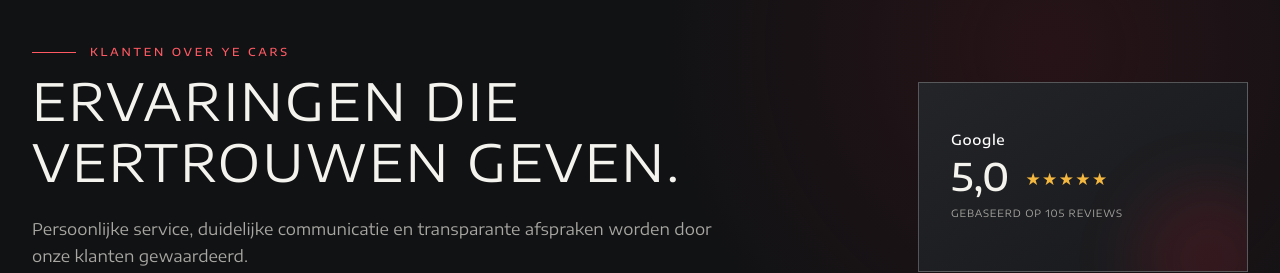
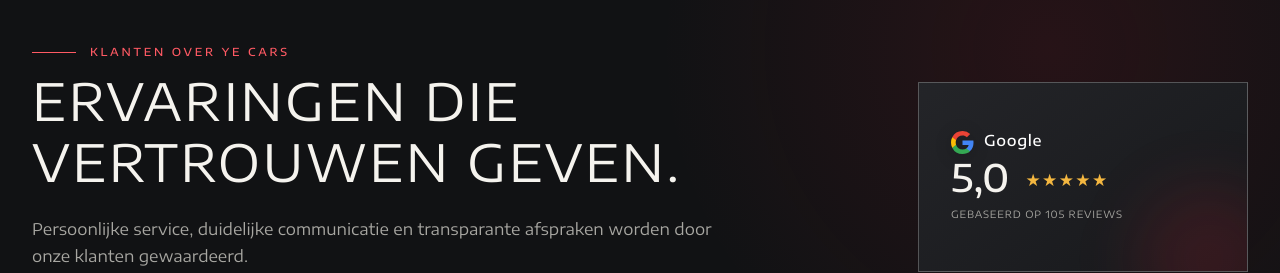
Before and after one commit to Deniiz75/ye-cars, a Next.js app: page / in a window 1280 px wide. Shown: the part 4340-4613 px from the top of the page. Built offline with nearby package versions, Linux system fonts and the light colour scheme.

Commit message:
feat: add Google logo to rating card

```diff
--- a/src/app/globals.css
+++ b/src/app/globals.css
@@ -844,10 +844,21 @@
 .google-rating__brand {
   position: relative;
   z-index: 1;
+  display: inline-flex;
+  width: fit-content;
+  align-items: center;
+  gap: 10px;
   color: #fff;
-  font-size: 14px;
+  font-size: 15px;
   font-weight: 500;
   letter-spacing: 0.04em;
+}
+
+.google-rating__logo {
+  width: 23px;
+  height: 23px;
+  flex: 0 0 auto;
+  filter: drop-shadow(0 3px 8px rgba(0, 0, 0, 0.24));
 }
 
 .google-rating__row {
--- a/src/app/page.tsx
+++ b/src/app/page.tsx
@@ -1,6 +1,6 @@
 import Image from "next/image";
 import Link from "next/link";
-import { ArrowIcon, CheckIcon } from "@/components/icons";
+import { ArrowIcon, CheckIcon, GoogleIcon } from "@/components/icons";
 import { LiveInventoryWidget } from "@/components/live-inventory-widget";
 import { googleReviews, services, site } from "@/data/site";
 
@@ -206,7 +206,10 @@
               rel="noreferrer"
               aria-label={`Bekijk onze ${site.googleRating} uit 5 score en ${site.googleReviewCount} reviews op Google`}
             >
-              <span className="google-rating__brand">Google</span>
+              <span className="google-rating__brand">
+                <GoogleIcon className="google-rating__logo" />
+                <span>Google</span>
+              </span>
               <span className="google-rating__row">
                 <strong>{site.googleRating}</strong>
                 <span className="review-stars" aria-label="5 van 5 sterren">
--- a/src/components/icons.tsx
+++ b/src/components/icons.tsx
@@ -94,6 +94,29 @@
   );
 }
 
+export function GoogleIcon(props: IconProps) {
+  return (
+    <svg width="24" height="24" viewBox="0 0 24 24" aria-hidden="true" {...props}>
+      <path
+        fill="#4285F4"
+        d="M23.49 12.27c0-.79-.07-1.55-.2-2.27H12v4.51h6.45a5.52 5.52 0 0 1-2.39 3.52v2.92h3.87c2.27-2.09 3.56-5.17 3.56-8.68Z"
+      />
+      <path
+        fill="#34A853"
+        d="M12 24c3.24 0 5.95-1.07 7.93-2.9l-3.87-2.92c-1.07.72-2.44 1.15-4.06 1.15-3.13 0-5.78-2.11-6.73-4.95H1.28v3.02A12 12 0 0 0 12 24Z"
+      />
+      <path
+        fill="#FBBC05"
+        d="M5.27 14.38A7.2 7.2 0 0 1 4.9 12c0-.83.14-1.63.37-2.38V6.6H1.28A12 12 0 0 0 0 12c0 1.94.46 3.78 1.28 5.4l3.99-3.02Z"
+      />
+      <path
+        fill="#EA4335"
+        d="M12 4.77c1.76 0 3.33.6 4.57 1.79L20 3.13A11.53 11.53 0 0 0 12 0 12 12 0 0 0 1.28 6.6l3.99 3.02C6.22 6.88 8.87 4.77 12 4.77Z"
+      />
+    </svg>
+  );
+}
+
 export function MenuIcon(props: IconProps) {
   return (
     <svg {...base} {...props}>
```
Also changed, not shown: 1 other file (tests, documents, lock files or other folders).
